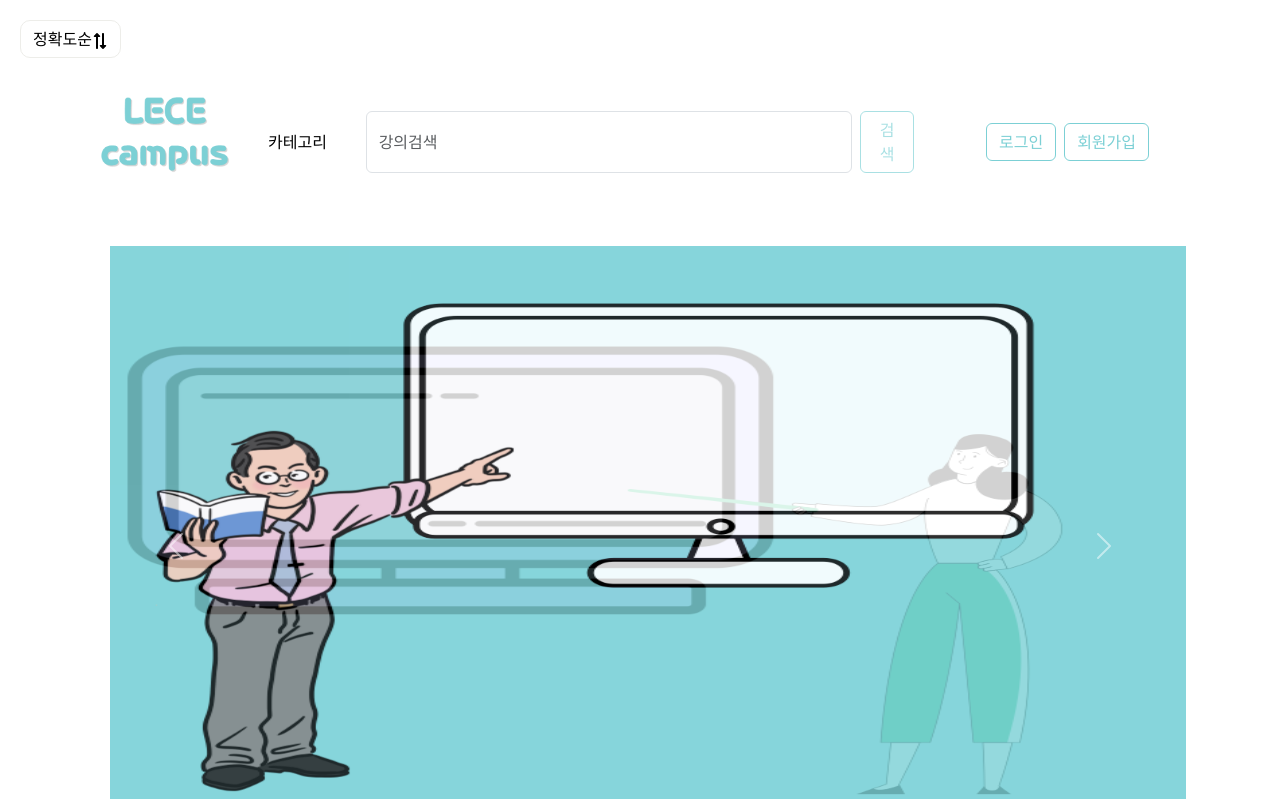
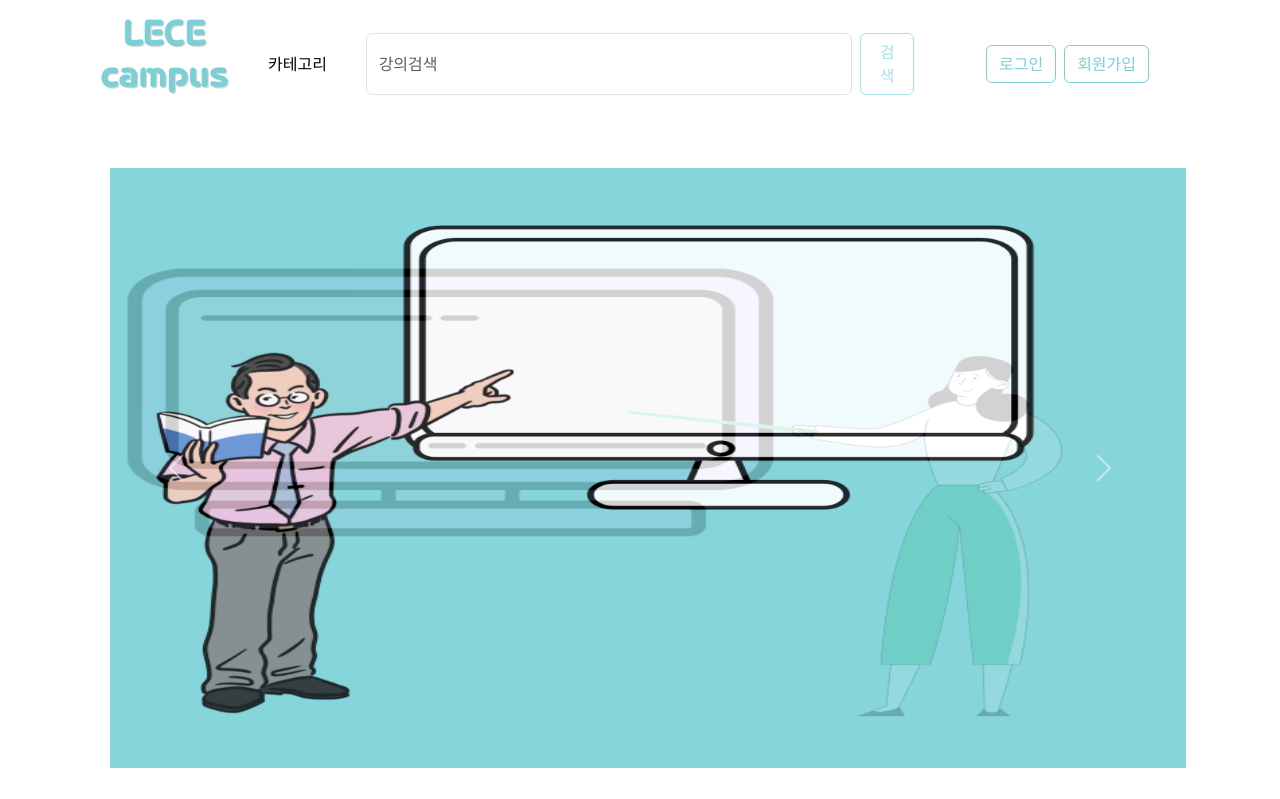
Before and after one commit to clzks/GoingUpDragon, a React (Create React App) app in the folder my-app/: page / in a window 1280 px wide. Shown: the top 799 px of the page. Built offline with nearby package versions, Linux system fonts and the light colour scheme.

Commit message:
1. App.js 메인페이지 레이아웃 Layouts/mainPag/MainLayout.jsx로 옮김 2. SearchSortOption.jsx 컴포넌트 Layouts/mainPag/SearchLayout.jsx로 옮김

```diff
--- a/my-app/src/App.js
+++ b/my-app/src/App.js
@@ -1,28 +1,11 @@
 // App.js
 import "./App.css";
-import Layout from "./components/common/Layout"; // 레이아웃 컴포넌트 import
-import { Container } from "react-bootstrap";
-import TwoGrids from "./components/common/TwoGrids";
 import "bootstrap/dist/css/bootstrap.min.css"; // 리액트 부트스트랩 임포트
-import MainCards from "./components/common/MainCards";
-import MainCardsPick from "./components/common/MainCardsPick";
-import SearchSortOption from "./components/searchPage/SearchSortOption";
+import MainLayout from "./layouts/mainPage/MainLayout";
 
 function App() {
   return (
-    <>
-    <SearchSortOption></SearchSortOption>
-    <Layout>
-      <Container className="my-4">
-        <TwoGrids />
-      </Container>
-
-      <Container className="my-4">
-        <MainCards />
-        <MainCardsPick />
-      </Container>
-    </Layout>
-    </>
+    <MainLayout></MainLayout>
   );
 }
 export default App;
--- /dev/null
+++ b/my-app/src/layouts/mainPage/MainLayout.jsx
@@ -0,0 +1,22 @@
+import React from "react";
+import Layout from "../../components/common/Layout"; // 레이아웃 컴포넌트 import
+import { Container } from "react-bootstrap";
+import TwoGrids from "../../components/common/TwoGrids";
+import MainCards from "../../components/common/MainCards";
+import MainCardsPick from "../../components/common/MainCardsPick";
+
+const MainLayout = () => {
+  return (
+    <Layout>
+      <Container className="my-4">
+        <TwoGrids />
+      </Container>
+      <Container className="my-4">
+        <MainCards />
+        <MainCardsPick />
+      </Container>
+    </Layout>
+  );
+}
+
+export default MainLayout;
```
Also changed, not shown: my-app/src/layouts/searchPage/SearchLayout.jsx (added, +10 -0 lines).
